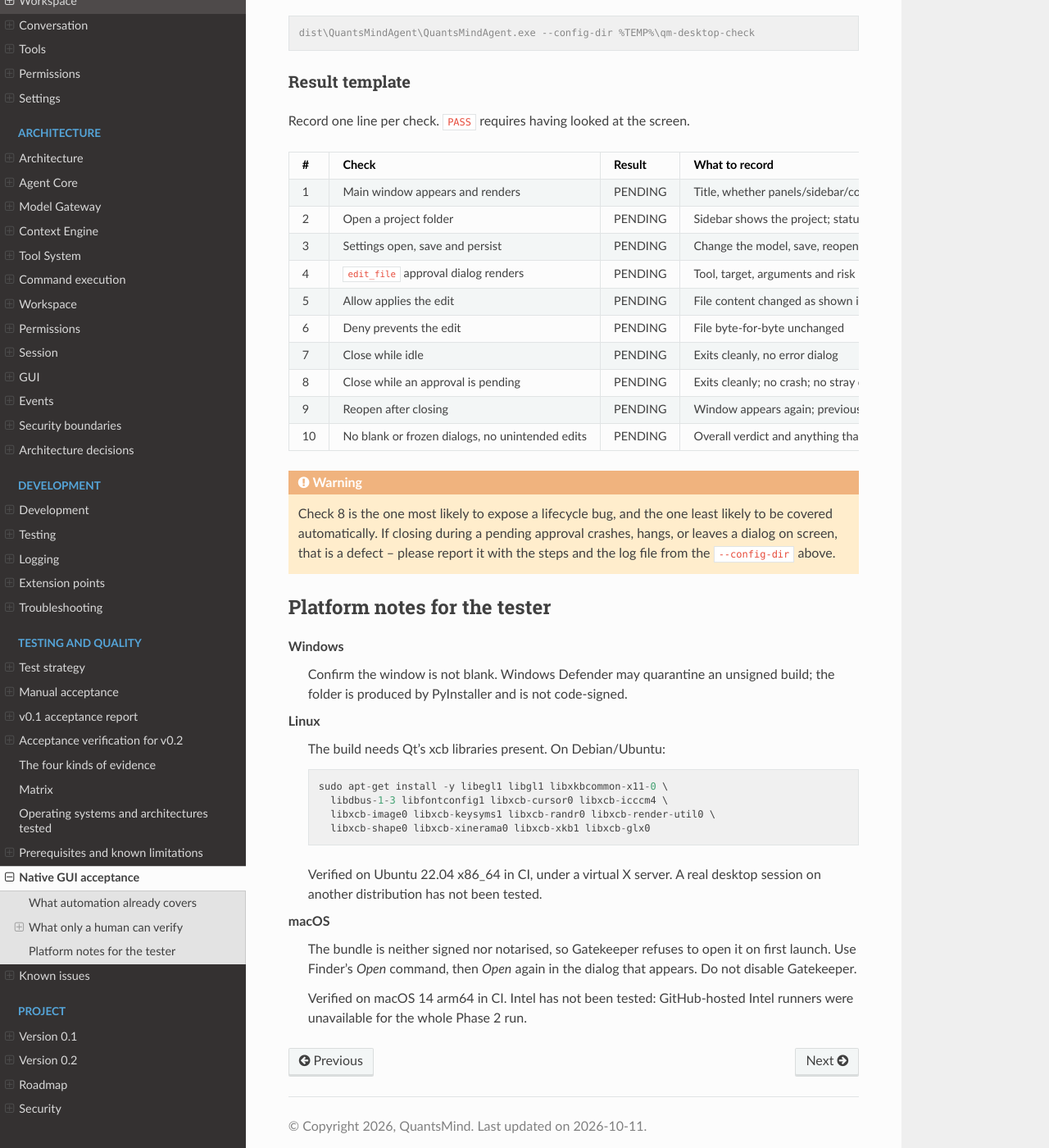
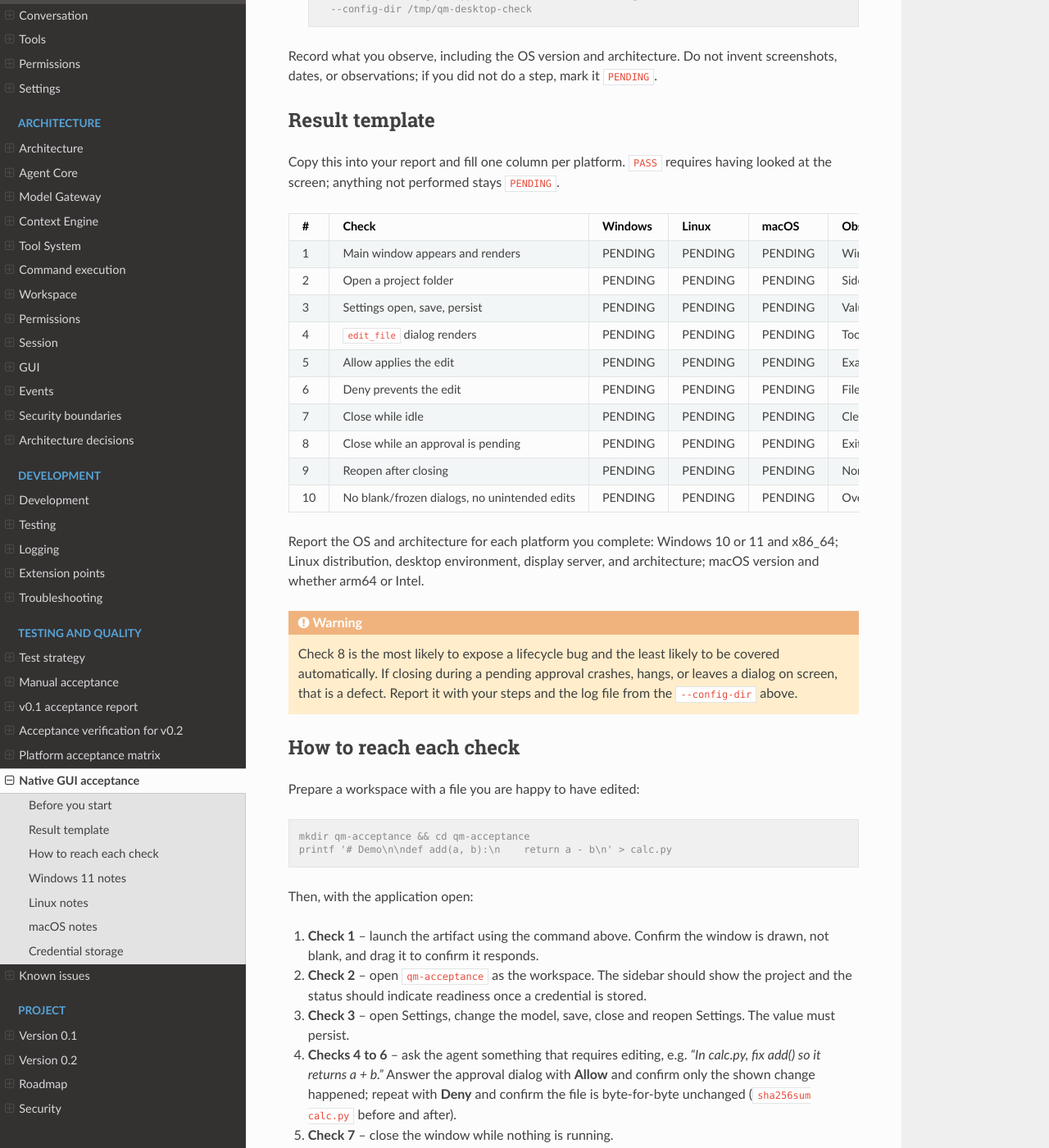
Before and after one commit to ajit-ai/QuantsMind-Agent, a Sphinx documentation site: the page built from docs/source/testing/native-gui-acceptance.rst, in a window 1280 px wide and 1400 px high, scrolled down 1155 px. Shown: the whole window at 82% size. Built offline with Sphinx 7.4.7 and the Read the Docs theme 3.1.0, drawn with Linux system fonts in a browser that asks for light colours; some of the changed text lies outside the part shown.

Commit message:
docs: precise platform labels, per-OS human steps, and a Pages finding
The support matrix used a single 'Supported' column. It now separates the
things that must never be collapsed: Built, Automated smoke passed, Automated
GUI passed (under Xvfb where that is what it was), Human acceptance passed, and
Unverified/Blocked. No row has human acceptance and every row says so.

Adds the exact missing evidence for macOS Intel rather than a vague note: an
Intel BUILD-METADATA.json plus smoke and GUI results from an Intel runner, which
GitHub-hosted macos-13 never provided. Records that arm64 does not transfer
because the artifact is architecture-specific.

Documents Linux scope honestly: one distribution (Ubuntu 22.04) on one
architecture, tested under a virtual display with no window manager. A
Wayland-only session is unverified and is called out.

Rewrites the human checklist per operating system: launch commands, the Qt
system-library set, Gatekeeper handling, and a table with a column per platform
and every cell PENDING. Also gives concrete steps for reaching an approval
dialog, which CI cannot reach at all.

Records that public documentation deployment is not merely unconfigured but
unavailable: the repository is private, has_pages is false, and the available
token has no Pages scope. GitHub Pages for a private repository needs GitHub
Enterprise Cloud, so publishing would require making the repo public, moving to
Enterprise, or choosing another host. None was done.

```diff
--- a/docs/source/testing/native-gui-acceptance.rst
+++ b/docs/source/testing/native-gui-acceptance.rst
@@ -4,139 +4,218 @@
 Native GUI acceptance
 =========================
 
-Headless automation proves the application *starts*. It cannot prove the window
-*looks right*, and it cannot reach an approval dialog at all, because an
-approval dialog only appears when a live model asks for a tool -- and CI has no
+Automated checks prove the application *starts* and that a window is created.
+They cannot prove the window is *usable*, and they cannot reach an approval
+dialog at all: one only appears when a live model asks for a tool, and CI has no
 provider credential.
 
-Everything on this page therefore requires a human at a real desktop. The
-automated evidence that does exist is recorded separately, in
-:doc:`platform-acceptance-matrix`.
+Everything below therefore needs a person at a real desktop. **No check on this
+page has been performed.** Every result is recorded as ``PENDING``.
 
 .. contents::
    :local:
 
-What automation already covers
-==============================
+Before you start
+================
 
-Do not repeat these by hand; they run in CI every push.
-
-* the packaged executable starts and creates its config, log, cache and data
-  directories
-* Qt finds its platform plugin (offscreen, xcb, cocoa, windows)
-* a titled top-level window is created and survives startup
-* the workspace opens, tools register, unknown flags are rejected, a missing
-  workspace is reported without crashing
-* the GUI test suite runs against the real platform plugin on Windows, macOS
-  and a virtual X server on Linux
-
-What only a human can verify
-============================
-
-These are **PENDING**. None has been performed.
-
-Preparing a build
------------------
+Build the artifact on the platform you are testing. PyInstaller does not
+cross-compile, so a Windows artifact built on Linux will not run on Windows.
 
 .. code-block:: console
 
     python -m pip install -e ".[packaging]"
     python scripts/build_executable.py --clean
 
-The artifact is ``dist/QuantsMindAgent/`` (Windows, Linux) or
-``dist/QuantsMindAgent.app`` (macOS). Keep the whole folder together.
+The artifact is ``dist/QuantsMindAgent/`` on Windows and Linux, or
+``dist/QuantsMindAgent.app`` on macOS. Keep the whole folder or bundle together.
 
-You need a provider credential for the approval-dialog checks. Enter it through
-the application's Settings dialog -- do not paste it into a terminal or a file.
-To keep the test workspace clean, use a separate profile:
+You need a provider credential for the approval checks. Enter it through the
+application's own Settings dialog -- **never** paste it into a terminal, a file,
+or a bug report. To keep your own profile untouched, run with a separate
+config directory:
+
+Windows
+    .. code-block:: console
+
+        dist\QuantsMindAgent\QuantsMindAgent.exe --config-dir %TEMP%\qm-desktop-check
+
+Linux
+    .. code-block:: console
+
+        ./dist/QuantsMindAgent/QuantsMindAgent --config-dir /tmp/qm-desktop-check
+
+macOS
+    .. code-block:: console
+
+        ./dist/QuantsMindAgent.app/Contents/MacOS/QuantsMindAgent \
+          --config-dir /tmp/qm-desktop-check
+
+Record what you observe, including the OS version and architecture. Do not
+invent screenshots, dates, or observations; if you did not do a step, mark it
+``PENDING``.
+
+Result template
+===============
+
+Copy this into your report and fill one column per platform. ``PASS`` requires
+having looked at the screen; anything not performed stays ``PENDING``.
+
+.. list-table::
+   :header-rows: 1
+   :widths: 4 30 12 12 12 26
+
+   * - #
+     - Check
+     - Windows
+     - Linux
+     - macOS
+     - Observation / defect
+   * - 1
+     - Main window appears and renders
+     - PENDING
+     - PENDING
+     - PENDING
+     - Window title, panels, any blank regions
+   * - 2
+     - Open a project folder
+     - PENDING
+     - PENDING
+     - PENDING
+     - Sidebar and readiness indicator
+   * - 3
+     - Settings open, save, persist
+     - PENDING
+     - PENDING
+     - PENDING
+     - Value survived a restart?
+   * - 4
+     - ``edit_file`` dialog renders
+     - PENDING
+     - PENDING
+     - PENDING
+     - Tool, target, args, risk label readable?
+   * - 5
+     - Allow applies the edit
+     - PENDING
+     - PENDING
+     - PENDING
+     - Exactly the shown change applied?
+   * - 6
+     - Deny prevents the edit
+     - PENDING
+     - PENDING
+     - PENDING
+     - File byte-identical afterwards?
+   * - 7
+     - Close while idle
+     - PENDING
+     - PENDING
+     - PENDING
+     - Clean exit, no error dialog
+   * - 8
+     - Close while an approval is pending
+     - PENDING
+     - PENDING
+     - PENDING
+     - Exit, hang, or stray dialog?
+   * - 9
+     - Reopen after closing
+     - PENDING
+     - PENDING
+     - PENDING
+     - Normal startup, settings retained
+   * - 10
+     - No blank/frozen dialogs, no unintended edits
+     - PENDING
+     - PENDING
+     - PENDING
+     - Overall verdict
+
+Report the OS and architecture for each platform you complete:
+Windows 10 or 11 and x86_64; Linux distribution, desktop environment, display
+server, and architecture; macOS version and whether arm64 or Intel.
+
+.. warning::
+
+   Check 8 is the most likely to expose a lifecycle bug and the least likely to
+   be covered automatically. If closing during a pending approval crashes,
+   hangs, or leaves a dialog on screen, that is a defect. Report it with your
+   steps and the log file from the ``--config-dir`` above.
+
+How to reach each check
+=======================
+
+Prepare a workspace with a file you are happy to have edited:
 
 .. code-block:: console
 
-    dist\QuantsMindAgent\QuantsMindAgent.exe --config-dir %TEMP%\qm-desktop-check
+    mkdir qm-acceptance && cd qm-acceptance
+    printf '# Demo\n\ndef add(a, b):\n    return a - b\n' > calc.py
 
-Result template
----------------
+Then, with the application open:
 
-Record one line per check. ``PASS`` requires having looked at the screen.
+#. **Check 1** -- launch the artifact using the command above. Confirm the
+   window is drawn, not blank, and drag it to confirm it responds.
+#. **Check 2** -- open ``qm-acceptance`` as the workspace. The sidebar should
+   show the project and the status should indicate readiness once a credential
+   is stored.
+#. **Check 3** -- open Settings, change the model, save, close and reopen
+   Settings. The value must persist.
+#. **Checks 4 to 6** -- ask the agent something that requires editing, e.g.
+   *"In calc.py, fix add() so it returns a + b."* Answer the approval dialog
+   with **Allow** and confirm only the shown change happened; repeat with
+   **Deny** and confirm the file is byte-for-byte unchanged
+   (``sha256sum calc.py`` before and after).
+#. **Check 7** -- close the window while nothing is running.
+#. **Check 8** -- ask for an edit, then close the window *while the approval
+   dialog is still open*, without answering it.
+#. **Check 9** -- launch again and confirm normal startup and retained settings.
 
-.. list-table::
-   :header-rows: 1
-   :widths: 4 34 12 50
+Windows 11 notes
+================
 
-   * - #
-     - Check
-     - Result
-     - What to record
-   * - 1
-     - Main window appears and renders
-     - PENDING
-     - Title, whether panels/sidebar/composer are drawn, any blank areas
-   * - 2
-     - Open a project folder
-     - PENDING
-     - Sidebar shows the project; status becomes "ready"
-   * - 3
-     - Settings open, save and persist
-     - PENDING
-     - Change the model, save, reopen Settings; value persisted?
-   * - 4
-     - ``edit_file`` approval dialog renders
-     - PENDING
-     - Tool, target, arguments and risk label all readable and not blank
-   * - 5
-     - Allow applies the edit
-     - PENDING
-     - File content changed as shown in the dialog, nothing else changed
-   * - 6
-     - Deny prevents the edit
-     - PENDING
-     - File byte-for-byte unchanged
-   * - 7
-     - Close while idle
-     - PENDING
-     - Exits cleanly, no error dialog
-   * - 8
-     - Close while an approval is pending
-     - PENDING
-     - Exits cleanly; no crash; no stray dialog left behind
-   * - 9
-     - Reopen after closing
-     - PENDING
-     - Window appears again; previous settings retained
-   * - 10
-     - No blank or frozen dialogs, no unintended edits
-     - PENDING
-     - Overall verdict and anything that looked wrong
+* Unsigned PyInstaller builds are flagged by Windows security software. If it
+  quarantines the artifact, that is expected and is a signing gap, not an
+  application defect. Record it.
+* Screen scaling and small screens may constrain the window below the size the
+  application requests. That is normal window-manager behaviour.
 
-.. warning::
+Linux notes
+===========
 
-   Check 8 is the one most likely to expose a lifecycle bug, and the one least
-   likely to be covered automatically. If closing during a pending approval
-   crashes, hangs, or leaves a dialog on screen, that is a defect -- please
-   report it with the steps and the log file from the ``--config-dir`` above.
+Report the distribution, version, desktop environment and display server
+(X11 or Wayland). Qt's ``xcb`` plugin needs these on Debian-family systems:
 
-Platform notes for the tester
-=============================
+.. code-block:: console
 
-Windows
-    Confirm the window is not blank. Windows Defender may quarantine an unsigned
-    build; the folder is produced by PyInstaller and is not code-signed.
+    sudo apt-get install -y libegl1 libgl1 libxkbcommon-x11-0 libdbus-1-3 \
+      libfontconfig1 libxcb-cursor0 libxcb-icccm4 libxcb-image0 \
+      libxcb-keysyms1 libxcb-randr0 libxcb-render-util0 libxcb-shape0 \
+      libxcb-xinerama0 libxcb-xkb1 libxcb-glx0
 
-Linux
-    The build needs Qt's xcb libraries present. On Debian/Ubuntu::
+**A Wayland-only session is unverified.** Qt's ``xcb`` plugin targets X11; on a
+Wayland-only session Qt may fall back to ``wayland``, which needs
+``libqt6waylandclient`` and is not covered by anything here.
 
-        sudo apt-get install -y libegl1 libgl1 libxkbcommon-x11-0 \
-          libdbus-1-3 libfontconfig1 libxcb-cursor0 libxcb-icccm4 \
-          libxcb-image0 libxcb-keysyms1 libxcb-randr0 libxcb-render-util0 \
-          libxcb-shape0 libxcb-xinerama0 libxcb-xkb1 libxcb-glx0
+The automated Linux results come from a **virtual X server (Xvfb)**, not from
+a physical desktop, and that is recorded as such. Do not relabel a physical
+test as Xvfb or the reverse.
 
-    Verified on Ubuntu 22.04 x86_64 in CI, under a virtual X server. A real
-    desktop session on another distribution has not been tested.
+macOS notes
+===========
 
-macOS
-    The bundle is neither signed nor notarised, so Gatekeeper refuses to open it
-    on first launch. Use Finder's *Open* command, then *Open* again in the dialog
-    that appears. Do not disable Gatekeeper.
+* The bundle is unsigned and un-notarised. Gatekeeper refuses the first
+  launch: use Finder's *Open* command, then *Open* again in the dialog that
+  appears. Do **not** disable Gatekeeper.
+* Report the version (e.g. macOS 14.6) and architecture (arm64 or Intel).
+* Only arm64 has been built and tested. See
+  :doc:`platform-acceptance-matrix` for exactly what is missing for Intel.
 
-    Verified on macOS 14 arm64 in CI. Intel has not been tested: GitHub-hosted
-    Intel runners were unavailable for the whole Phase 2 run.
+Credential storage
+==================
+
+The API key goes to the operating system keyring: Credential Manager on
+Windows, the Keychain on macOS, Secret Service on Linux. On a Linux host with no
+Secret Service provider the application falls back to a file-backed store, which
+is only as protected as the file's permissions. If you are testing on such a
+host, note it.
```
Also changed, not shown: docs/source/known-issues.rst (+25 -2 lines), docs/source/testing/platform-acceptance-matrix.rst (+126 -131 lines).
